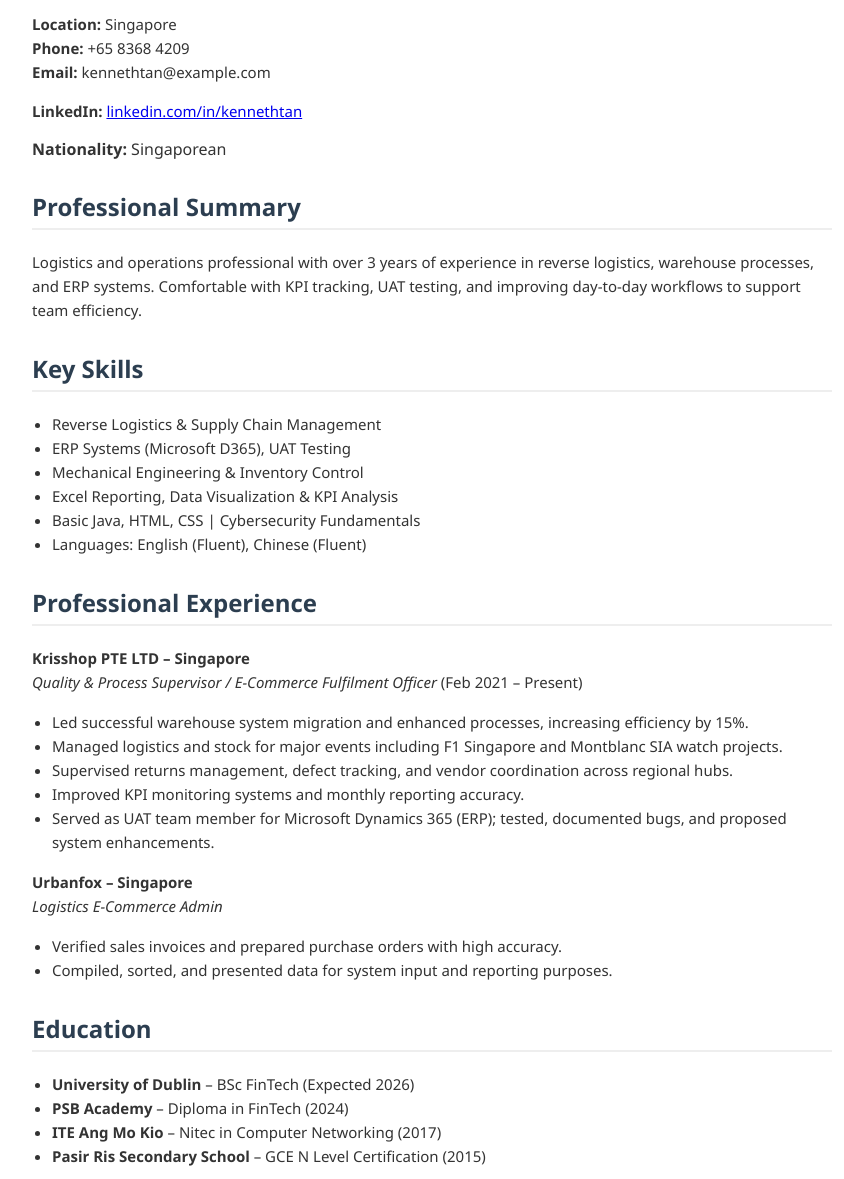
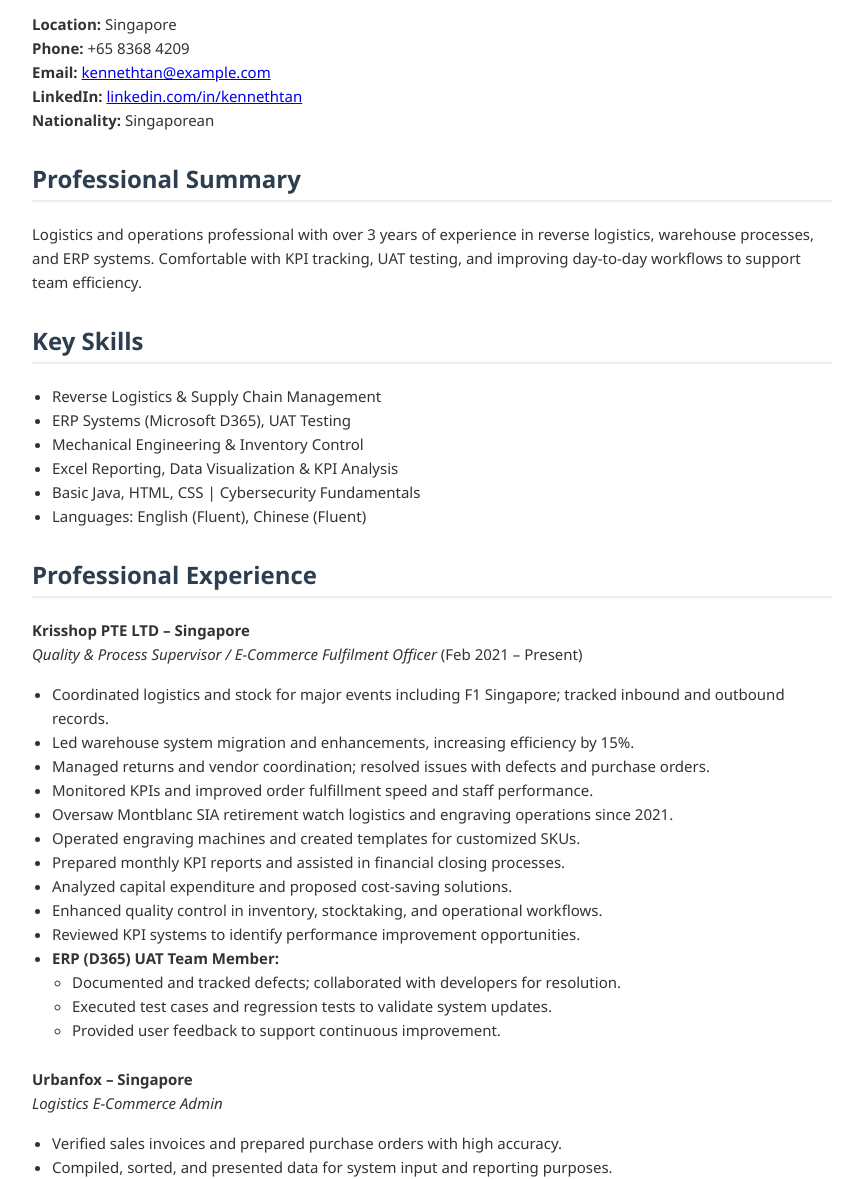
Before and after one commit to Kennethtan1306/kennethtan.github.io, a plain HTML site: page kenneth_tan_resume.html in a window 1280 px wide. Shown: the part 147-1326 px from the top of the page, without its empty margins (208-1052 px from the left). Drawn offline with Linux system fonts and the light colour scheme.

Commit message:
Update kenneth_tan_resume.html

```diff
--- a/kenneth_tan_resume.html
+++ b/kenneth_tan_resume.html
@@ -49,11 +49,15 @@
 <div class="container">
     <h1>Kenneth Tan</h1>
     <div class="contact">
-        <p><span class="label">Location:</span> Singapore<br>
-           <span class="label">Phone:</span> +65 8368 4209<br>
-           <span class="label">Email:</span> kennethtan@example.com<br>
-          <p><strong>LinkedIn:</strong> <a href="https://www.linkedin.com/in/kenneth-tan-693424197/" target="_blank">linkedin.com/in/kennethtan</a></p>
-           <span class="label">Nationality:</span> Singaporean</p>
+   <div class="contact">
+    <p><strong>Location:</strong> Singapore<br>
+       <strong>Phone:</strong> +65 8368 4209<br>
+       <strong>Email:</strong> <a href="mailto:kennethtan@example.com">kennethtan@example.com</a><br>
+       <strong>LinkedIn:</strong> <a href="https://www.linkedin.com/in/kenneth-tan-693424197/" target="_blank">linkedin.com/in/kennethtan</a><br>
+       <strong>Nationality:</strong> Singaporean
+    </p>
+</div>
+
     </div>
 
     <div class="section">
@@ -74,16 +78,30 @@
     </div>
 
     <div class="section">
-        <h2>Professional Experience</h2>
-        <p><strong>Krisshop PTE LTD – Singapore</strong><br>
-           <em>Quality & Process Supervisor / E-Commerce Fulfilment Officer</em> (Feb 2021 – Present)</p>
-        <ul>
-            <li>Led successful warehouse system migration and enhanced processes, increasing efficiency by 15%.</li>
-            <li>Managed logistics and stock for major events including F1 Singapore and Montblanc SIA watch projects.</li>
-            <li>Supervised returns management, defect tracking, and vendor coordination across regional hubs.</li>
-            <li>Improved KPI monitoring systems and monthly reporting accuracy.</li>
-            <li>Served as UAT team member for Microsoft Dynamics 365 (ERP); tested, documented bugs, and proposed system enhancements.</li>
-        </ul>
+  <h2>Professional Experience</h2>
+  <p><strong>Krisshop PTE LTD – Singapore</strong><br>
+     <em>Quality & Process Supervisor / E-Commerce Fulfilment Officer</em> (Feb 2021 – Present)</p>
+  <ul>
+    <li>Coordinated logistics and stock for major events including F1 Singapore; tracked inbound and outbound records.</li>
+    <li>Led warehouse system migration and enhancements, increasing efficiency by 15%.</li>
+    <li>Managed returns and vendor coordination; resolved issues with defects and purchase orders.</li>
+    <li>Monitored KPIs and improved order fulfillment speed and staff performance.</li>
+    <li>Oversaw Montblanc SIA retirement watch logistics and engraving operations since 2021.</li>
+    <li>Operated engraving machines and created templates for customized SKUs.</li>
+    <li>Prepared monthly KPI reports and assisted in financial closing processes.</li>
+    <li>Analyzed capital expenditure and proposed cost-saving solutions.</li>
+    <li>Enhanced quality control in inventory, stocktaking, and operational workflows.</li>
+    <li>Reviewed KPI systems to identify performance improvement opportunities.</li>
+    <li><strong>ERP (D365) UAT Team Member:</strong>
+      <ul>
+        <li>Documented and tracked defects; collaborated with developers for resolution.</li>
+        <li>Executed test cases and regression tests to validate system updates.</li>
+        <li>Provided user feedback to support continuous improvement.</li>
+      </ul>
+    </li>
+  </ul>
+</div>
+
 
         <p><strong>Urbanfox – Singapore</strong><br>
            <em>Logistics E-Commerce Admin</em></p>
@@ -96,7 +114,7 @@
     <div class="section">
         <h2>Education</h2>
         <ul>
-            <li><strong>University of Dublin</strong> – BSc FinTech (Expected 2026)</li>
+            <li><strong>University of Dublin</strong> – BSc FinTech (Expected 2025)</li>
             <li><strong>PSB Academy</strong> – Diploma in FinTech (2024)</li>
             <li><strong>ITE Ang Mo Kio</strong> – Nitec in Computer Networking (2017)</li>
             <li><strong>Pasir Ris Secondary School</strong> – GCE N Level Certification (2015)</li>
@@ -107,6 +125,8 @@
         <h2>Certifications</h2>
         <ul>
             <li>Bloomberg Finance Fundamentals & Market Concepts</li>
+            <li>Bloomberg Market Concepts Certificate</li>
+            <li>Bloomberg Environmental Social Governance Certificate</li>
             <li>Data Analysis with Excel (Beginner)</li>
             <li>Basic HTML, CSS, Java – Codecademy</li>
             <li>Cybersecurity Essentials – Cisco Network Academy</li>
```
